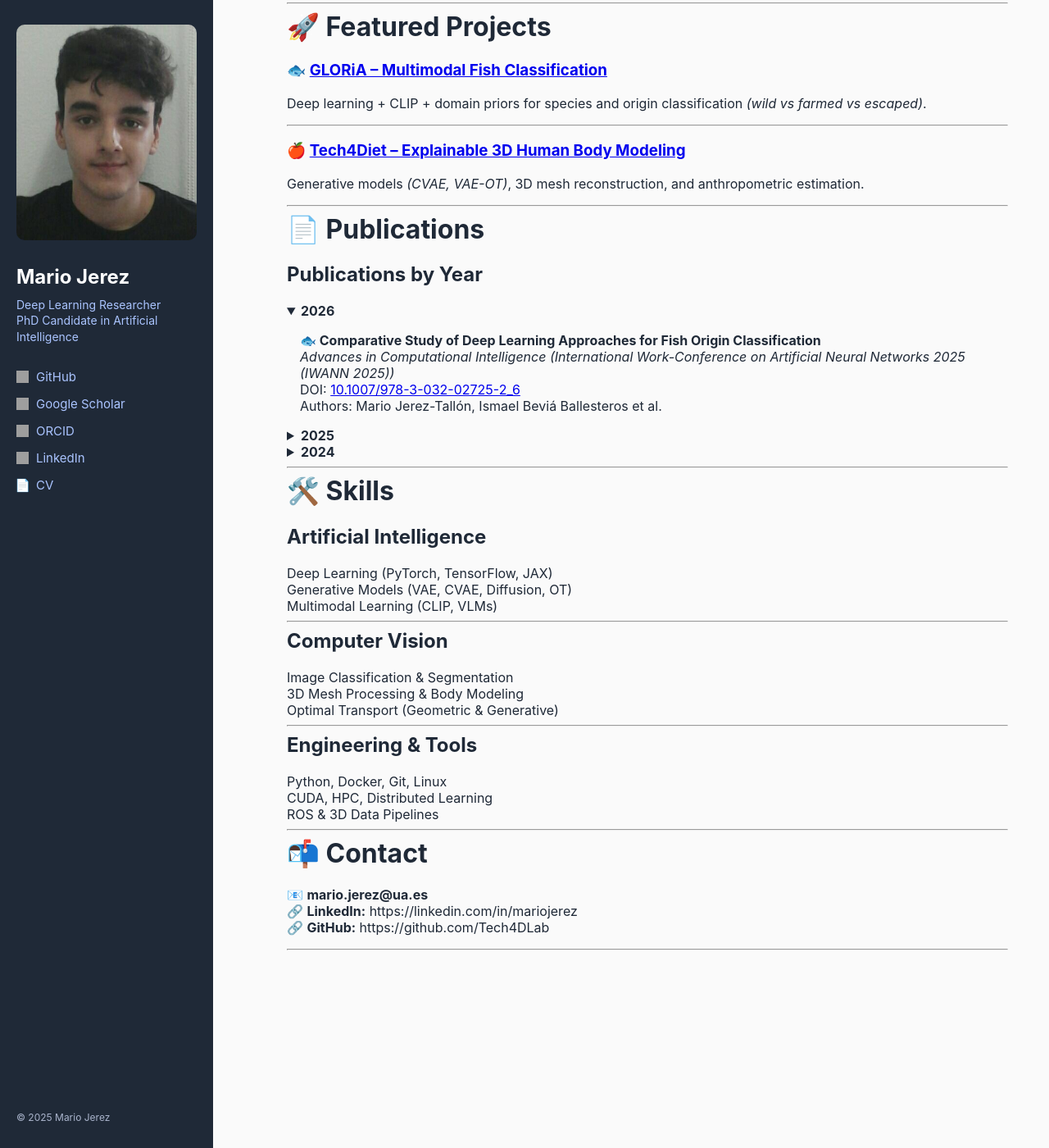
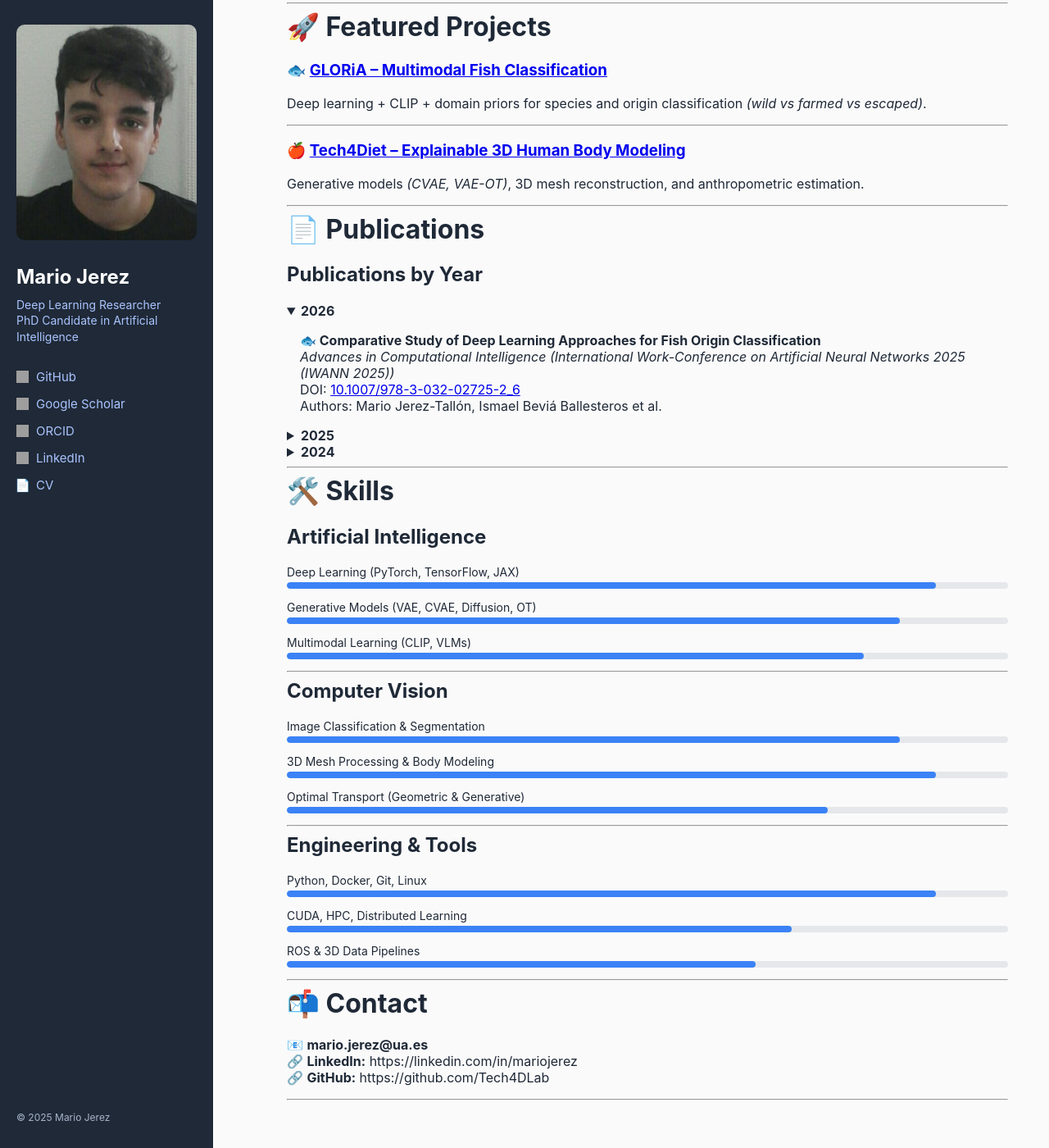
Before and after one commit to Mariojt72/Mariojt72.github.io, a Jekyll site: the page built from index.md, in a window 1280 px wide and 1400 px high, scrolled down 239 px. Shown: the whole window at 82% size. Built offline with Jekyll 4.4.1, drawn with Linux system fonts in a browser that asks for light colours; grey boxes are pictures that could not be loaded.

Commit message:
Update style.css

```diff
--- a/assets/css/style.css
+++ b/assets/css/style.css
@@ -112,3 +112,29 @@ body {
     padding: 30px;
   }
 }
+
+/* SKILLS --------------------------------------------------------- */
+.skill {
+  margin-bottom: 14px;
+}
+
+.skill-name {
+  display: block;
+  font-size: 14px;
+  margin-bottom: 4px;
+  color: #1f2937;
+}
+
+.skill-bar {
+  width: 100%;
+  height: 8px;
+  background-color: #e5e7eb;
+  border-radius: 4px;
+  overflow: hidden;
+}
+
+.skill-level {
+  height: 100%;
+  background-color: #3b82f6; /* azul académico */
+  border-radius: 4px;
+}
```
